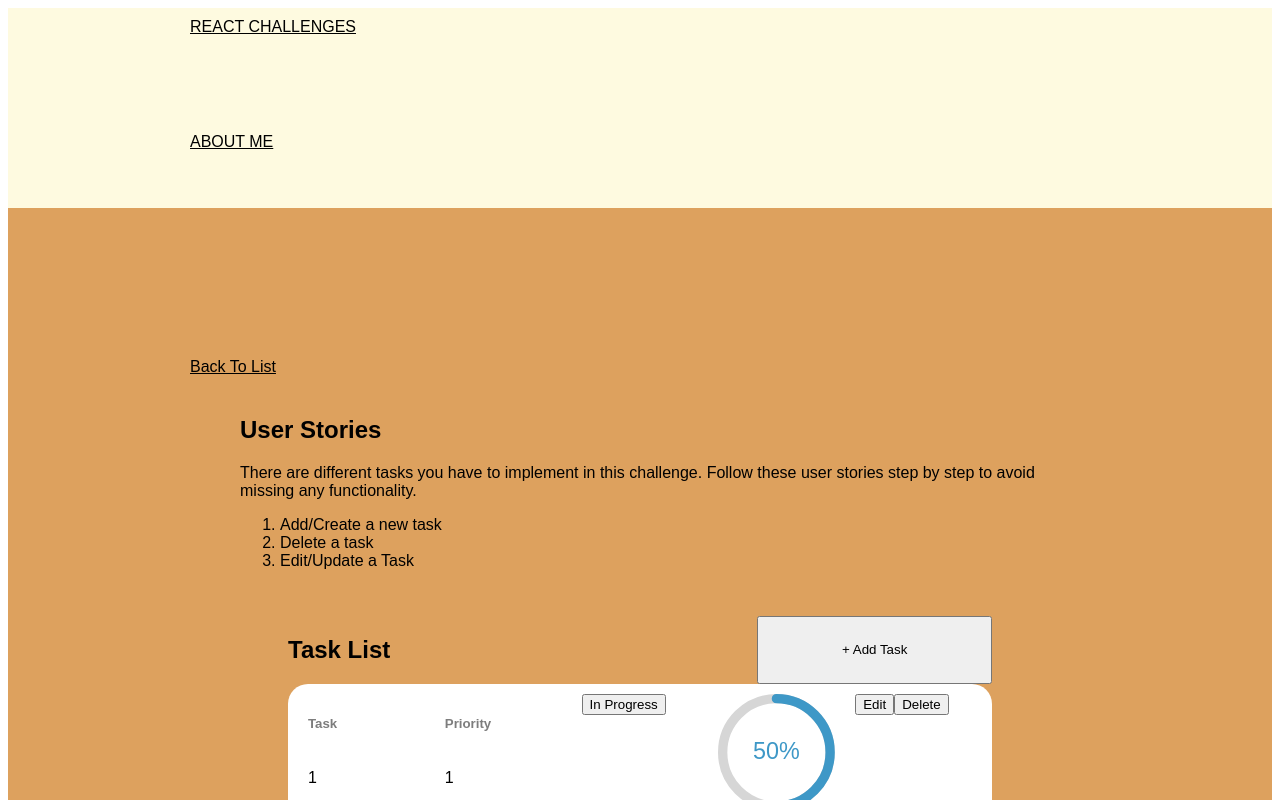
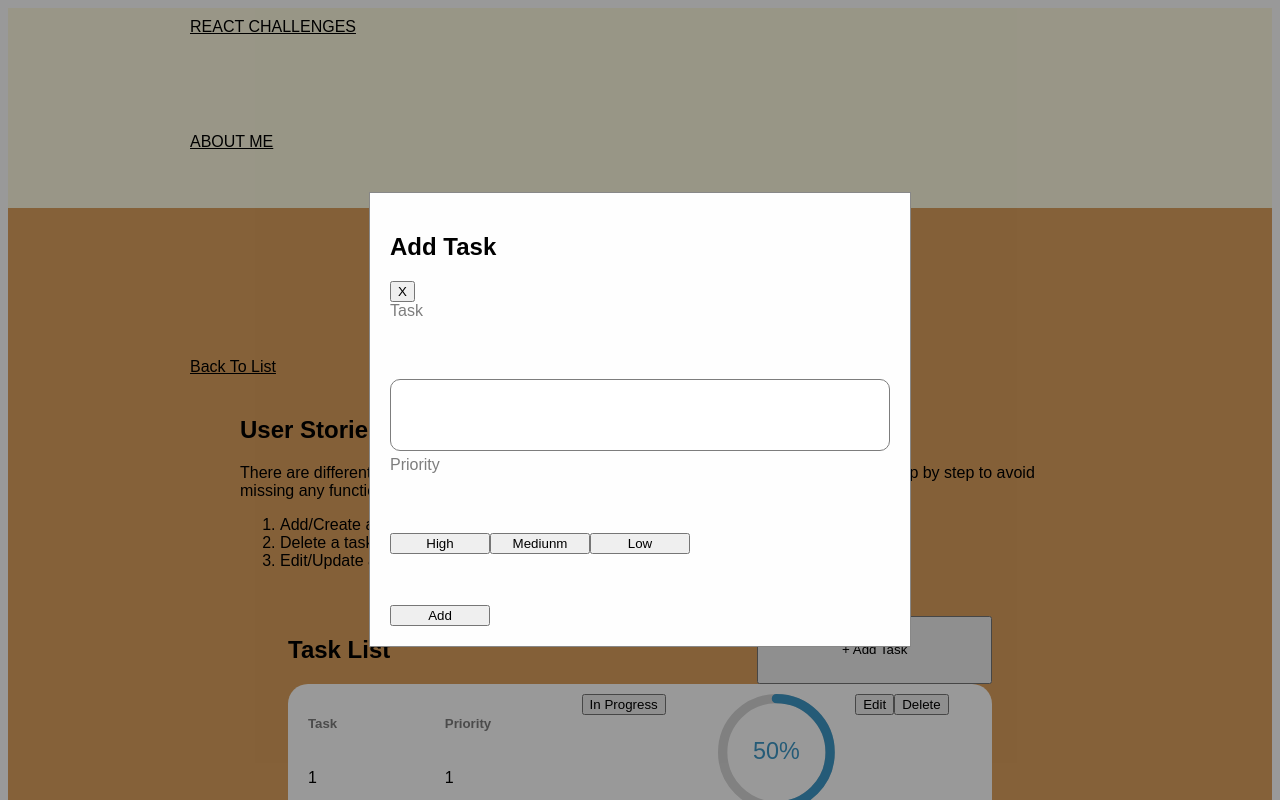
Before and after one commit to warranttsai/react-challenges-gatsby, a Gatsby site: page /react-challenge/crud-typescript-talklist-app in a window 1280 px wide. Both pictures are taken after a click on the button "+ Add Task". Shown: the top 800 px of the page. Built offline with nearby package versions, Linux system fonts and the light colour scheme; Gatsby itself is replaced by a stand-in of ours.

Commit message:
feat: create AddNewModal

```diff
--- a/src/pages/react-challenge/crud-typescript-talklist-app/index.tsx
+++ b/src/pages/react-challenge/crud-typescript-talklist-app/index.tsx
@@ -1,5 +1,7 @@
 import React, { useEffect, useState } from "react";
 import { CircularProgressbar } from "react-circular-progressbar";
+// css
+import "./style.scss";
 import "react-circular-progressbar/dist/styles.css";
 // layout
 import Layout from "../../../components/layout";
@@ -19,6 +21,7 @@ export default function CrudTypescriptTalklistApp() {
       status: "In Progress",
     },
   ]);
+  const [showAddNewModal, setShowAddNewModal] = useState<boolean>(false);
   const handleStatusChange = (id, data) => {
     const listBuf = taskList.map((item: taskProps) =>
       item.id === id ? { ...item, status: data } : item
@@ -52,7 +55,13 @@ export default function CrudTypescriptTalklistApp() {
           <div className="grid grid-cols-3">
             <h2>Task List</h2>
             <div />
-            <button className="btn btn-primary">+ Add Task</button>
+            <button
+              type="button"
+              className="btn btn-primary"
+              onClick={() => setShowAddNewModal(true)}
+            >
+              + Add Task
+            </button>
           </div>
           <div className="mt-3">
             {taskList.map((item: taskProps) => {
@@ -69,6 +78,9 @@ export default function CrudTypescriptTalklistApp() {
             })}
           </div>
         </section>
+        {showAddNewModal && (
+          <AddNewModal setShowAddNewModal={setShowAddNewModal} />
+        )}
       </ReactChallengeLayout>
     </Layout>
   );
@@ -128,10 +140,79 @@ const TaskItem = ({
       <div className="d-flex justify-content-center align-items-center">
         <CircularProgressbar value={progress} text={`${progress}%`} />
       </div>
-      <div className="d-flex justify-content-center align-items-center">
+      <div
+        className="d-flex justify-content-center align-items-center"
+        style={{ gap: 5 }}
+      >
         <button className="btn btn-secondary">Edit</button>
         <button className="btn btn-danger">Delete</button>
       </div>
     </div>
   );
 };
+
+const AddNewModal = ({
+  setShowAddNewModal,
+}: {
+  setShowAddNewModal: React.Dispatch<React.SetStateAction<boolean>>;
+}) => {
+  const [inputTask, setInputTask] = useState<string>("");
+  const [selectPriority, setSelectPriority] = useState<string>("High");
+
+  return (
+    <div id="simple-modal" className="simple-modal">
+      <div className="simple-modal-content">
+        <div className="d-flex justify-content-between">
+          <h2>Add Task</h2>
+          <button className="btn btn-light">X</button>
+        </div>
+        <div className="grid grid-rows-4 align-items-center" style={{ gap: 5 }}>
+          <span style={{ color: "#7d7d7d" }}>Task</span>
+          <input
+            id="task-input"
+            value={inputTask}
+            onChange={(e) => setInputTask(e.target.value)}
+          />
+          <span style={{ color: "#7d7d7d" }}>Priority</span>
+          <div
+            className="d-flex justify-content-start align-items-center"
+            style={{ gap: 10 }}
+          >
+            <button
+              className={`btn ${
+                selectPriority === "High" ? "btn-danger" : "border-danger"
+              }`}
+              style={{ width: 100 }}
+              onClick={() => setSelectPriority("High")}
+            >
+              High
+            </button>
+            <button
+              className={`btn ${
+                selectPriority === "Medium" ? "btn-warning" : "border-warning"
+              }`}
+              style={{ width: 100 }}
+              onClick={() => setSelectPriority("Medium")}
+            >
+              Mediunm
+            </button>
+            <button
+              className={`btn ${
+                selectPriority === "Low" ? "btn-success" : "border-success"
+              }`}
+              style={{ width: 100 }}
+              onClick={() => setSelectPriority("Low")}
+            >
+              Low
+            </button>
+          </div>
+        </div>
+        <div className="d-flex justify-content-end">
+          <button className="btn btn-secondary" style={{ width: 100 }}>
+            Add
+          </button>
+        </div>
+      </div>
+    </div>
+  );
+};
--- /dev/null
+++ b/src/pages/react-challenge/crud-typescript-talklist-app/style.scss
@@ -0,0 +1,7 @@
+#task-input {
+  border: 1px solid #7d7d7d; /* Default border color */
+  border-radius: 10px;
+  padding: 10px;
+  height: 50px;
+  transition: border-color 0.3s; /* Add a transition for a smooth effect */
+}
--- a/src/styles/global.scss
+++ b/src/styles/global.scss
@@ -200,3 +200,31 @@ body {
 .grid-rows-5 {
   grid-template-rows: repeat(5, minmax(0, 1fr));
 }
+
+/* modal */
+/* The Modal (background) */
+.simple-modal {
+  position: fixed; /* Stay in place */
+  z-index: 1; /* Sit on top */
+  left: 0;
+  top: 0;
+  width: 100%; /* Full width */
+  height: 100%; /* Full height */
+  overflow: auto; /* Enable scroll if needed */
+  background-color: rgba(0, 0, 0, 0.4); /* Black with opacity */
+}
+.simple-modal-content {
+  background-color: #fefefe;
+  margin: 15% auto; /* 15% from the top and centered */
+  padding: 20px;
+  border: 1px solid #888;
+  width: 30%; /* Could be more or less, depending on screen size */
+  min-width: 500px;
+}
+
+.siimple-modal-close-button:hover,
+.siimple-modal-close-button:focus {
+  color: black;
+  text-decoration: none;
+  cursor: pointer;
+}
```
